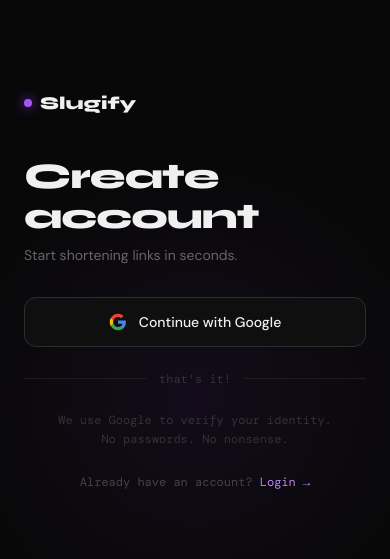
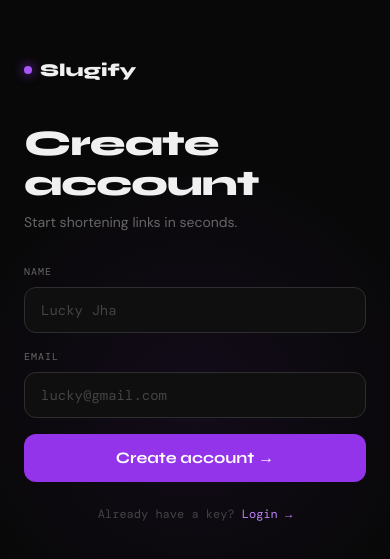
Before and after one commit to jhalucky/Slugify, a Next.js app in the folder slugify-frontend/: page /register in a window 390 px wide. Shown: the part 133-692 px from the top of the page. Built offline with nearby package versions, Linux system fonts and the light colour scheme; no server answers; a web font is replaced by a local one.

Commit message:
fix: responsive

```diff
--- a/slugify-frontend/app/layout.tsx
+++ b/slugify-frontend/app/layout.tsx
@@ -1,7 +1,6 @@
 import type { Metadata } from 'next'
 import './globals.css'
 import { Toaster } from 'react-hot-toast'
-import NextAuthProvider from '../app/components/NextAuthProvider'
 
 export const metadata: Metadata = {
   title: 'Slugify — Links that mean something',
@@ -12,9 +11,7 @@
   return (
     <html lang="en">
       <body>
-        <NextAuthProvider>
-          {children}
-        </NextAuthProvider>
+        {children}
         <Toaster
           position="bottom-right"
           toastOptions={{
--- a/slugify-frontend/app/login/page.tsx
+++ b/slugify-frontend/app/login/page.tsx
@@ -1,69 +1,74 @@
 'use client'
-import { signIn, useSession } from 'next-auth/react'
-import { useEffect, useRef } from 'react'
+import { useState } from 'react'
+import Link from 'next/link'
 import { useRouter } from 'next/navigation'
-import Link from 'next/link'
 import toast from 'react-hot-toast'
+import { getMe } from '@/lib/api'
 
 export default function LoginPage() {
-  const { data: session, status } = useSession()
   const router = useRouter()
-  const redirected = useRef(false)
+  const [apiKey, setApiKey] = useState('')
+  const [loading, setLoading] = useState(false)
 
-useEffect(() => {
-  if (status === 'authenticated' && session && !redirected.current) {
-    redirected.current = true
-    const apiKey = (session as any).apiKey
-    if (apiKey) {
-      localStorage.setItem('slugify_api_key', apiKey)
-      localStorage.setItem('slugify_user', JSON.stringify({
-        email: session.user?.email,
-        name: session.user?.name,
-      }))
-      // wait for localStorage to settle then redirect
-      setTimeout(() => {
-        window.location.href = '/dashboard'
-      }, 2)
-    } else {
-      // no apiKey in session — something went wrong with backend
-      toast.error('Auth failed — no API key returned')
+  const handleLogin = async () => {
+    if (!apiKey.trim()) { toast.error('Enter your API key'); return }
+    setLoading(true)
+    try {
+      localStorage.setItem('slugify_api_key', apiKey.trim())
+      const data = await getMe()
+      if (data.error) {
+        localStorage.removeItem('slugify_api_key')
+        toast.error('Invalid API key')
+        return
+      }
+      localStorage.setItem('slugify_user', JSON.stringify(data))
+      toast.success(`Welcome back, ${data.name || data.email}!`)
+      router.push('/dashboard')
+    } catch {
+      toast.error('Something went wrong')
+    } finally {
+      setLoading(false)
     }
   }
-}, [session, status])
 
   return (
     <main className="min-h-screen bg-[#080808] flex items-center justify-center p-6 relative overflow-hidden">
       <div className="absolute top-1/3 left-1/2 -translate-x-1/2 w-[500px] h-[500px] bg-[radial-gradient(circle,rgba(147,51,234,0.08)_0%,transparent_70%)] pointer-events-none" />
-
       <div className="w-full max-w-md relative z-10">
-        <Link href="/" className="flex items-center gap-2 font-display font-black text-lg mb-10">
+        <Link href="/" className="flex items-center gap-2 font-display font-black text-lg mb-10 text-[#f0f0f0]">
           <span className="w-2 h-2 rounded-full bg-purple-500 shadow-[0_0_12px_#9333ea]" />
           Slugify
         </Link>
 
         <div className="mb-8">
           <h1 className="font-display font-black text-4xl tracking-tight mb-2">Welcome back</h1>
-          <p className="text-[#666] text-sm">Sign in to manage your links.</p>
+          <p className="text-[#666] text-sm">Paste your API key to continue.</p>
         </div>
 
-        <button
-          onClick={() => signIn('google')}
-          className="w-full flex items-center justify-center gap-3 bg-[#0f0f0f] hover:bg-[#1a1a1a] border border-[#2e2e2e] hover:border-purple-500/40 text-[#f0f0f0] py-3.5 rounded-xl font-sans font-medium text-sm transition-all"
-        >
-          <svg width="18" height="18" viewBox="0 0 24 24">
-            <path fill="#4285F4" d="M22.56 12.25c0-.78-.07-1.53-.2-2.25H12v4.26h5.92c-.26 1.37-1.04 2.53-2.21 3.31v2.77h3.57c2.08-1.92 3.28-4.74 3.28-8.09z"/>
-            <path fill="#34A853" d="M12 23c2.97 0 5.46-.98 7.28-2.66l-3.57-2.77c-.98.66-2.23 1.06-3.71 1.06-2.86 0-5.29-1.93-6.16-4.53H2.18v2.84C3.99 20.53 7.7 23 12 23z"/>
-            <path fill="#FBBC05" d="M5.84 14.09c-.22-.66-.35-1.36-.35-2.09s.13-1.43.35-2.09V7.07H2.18C1.43 8.55 1 10.22 1 12s.43 3.45 1.18 4.93l2.85-2.22.81-.62z"/>
-            <path fill="#EA4335" d="M12 5.38c1.62 0 3.06.56 4.21 1.64l3.15-3.15C17.45 2.09 14.97 1 12 1 7.7 1 3.99 3.47 2.18 7.07l3.66 2.84c.87-2.6 3.3-4.53 6.16-4.53z"/>
-          </svg>
-          Continue with Google
-        </button>
+        <div className="space-y-4">
+          <div>
+            <label className="text-[10px] font-mono text-[#666] uppercase tracking-widest block mb-2">API Key</label>
+            <input
+              type="text"
+              value={apiKey}
+              onChange={e => setApiKey(e.target.value)}
+              onKeyDown={e => e.key === 'Enter' && handleLogin()}
+              placeholder="clx9f0s3k0001..."
+              className="w-full bg-[#0f0f0f] border border-[#2e2e2e] focus:border-purple-500 focus:shadow-[0_0_0_3px_rgba(147,51,234,0.15)] rounded-xl px-4 py-3 text-sm text-[#f0f0f0] placeholder-[#444] outline-none transition-all font-mono"
+            />
+          </div>
+          <button
+            onClick={handleLogin}
+            disabled={loading}
+            className="w-full bg-purple-600 hover:bg-purple-700 disabled:opacity-50 text-white py-3 rounded-xl font-display font-bold transition-all hover:-translate-y-px"
+          >
+            {loading ? 'Verifying...' : 'Login →'}
+          </button>
+        </div>
 
         <p className="text-[#444] text-xs font-mono mt-6 text-center">
-          No account?{' '}
-          <Link href="/register" className="text-purple-400 hover:text-purple-300 transition-colors">
-            Register →
-          </Link>
+          No account yet?{' '}
+          <Link href="/register" className="text-purple-400 hover:text-purple-300 transition-colors">Register →</Link>
         </p>
       </div>
     </main>
--- a/slugify-frontend/app/register/page.tsx
+++ b/slugify-frontend/app/register/page.tsx
@@ -1,35 +1,76 @@
 'use client'
-import { signIn, useSession } from 'next-auth/react'
-import { useEffect, useRef } from 'react'
+import { useState } from 'react'
+import Link from 'next/link'
 import { useRouter } from 'next/navigation'
-import Link from 'next/link'
+import toast from 'react-hot-toast'
+import { register } from '@/lib/api'
 
 export default function RegisterPage() {
-  const { data: session, status } = useSession()
   const router = useRouter()
-  const redirected = useRef(false)
+  const [form, setForm] = useState({ name: '', email: '' })
+  const [loading, setLoading] = useState(false)
+  const [apiKey, setApiKey] = useState('')
 
-  useEffect(() => {
-    if (status === 'authenticated' && session && !redirected.current) {
-      redirected.current = true
-      const apiKey = (session as any).apiKey
-      if (apiKey) {
-        localStorage.setItem('slugify_api_key', apiKey)
-        localStorage.setItem('slugify_user', JSON.stringify({
-          email: session.user?.email,
-          name: session.user?.name,
-        }))
-      }
-      window.location.href = '/dashboard'
+  const handleSubmit = async () => {
+    if (!form.email || !form.name) {
+      toast.error('Fill in all fields')
+      return
     }
-  }, [session, status])
+    setLoading(true)
+    try {
+      const data = await register(form.email, form.name)
+      if (data.error) { toast.error(data.error); return }
+      localStorage.setItem('slugify_api_key', data.user.apiKey)
+      localStorage.setItem('slugify_user', JSON.stringify(data.user))
+      setApiKey(data.user.apiKey)
+      toast.success('Account created!')
+    } catch {
+      toast.error('Something went wrong')
+    } finally {
+      setLoading(false)
+    }
+  }
+
+  if (apiKey) {
+    return (
+      <main className="min-h-screen bg-[#080808] flex items-center justify-center p-6">
+        <div className="w-full max-w-md">
+          <div className="text-center mb-8">
+            <div className="w-12 h-12 rounded-full bg-green-500/10 border border-green-500/30 flex items-center justify-center text-xl mx-auto mb-4">✓</div>
+            <h1 className="font-display font-black text-2xl tracking-tight mb-2">You're in!</h1>
+            <p className="text-[#666] text-sm">Save your API key — you'll need it to use Slugify.</p>
+          </div>
+          <div className="bg-[#0f0f0f] border border-[#2e2e2e] rounded-xl p-5 mb-6">
+            <p className="text-[10px] font-mono text-purple-400 uppercase tracking-widest mb-2">Your API Key</p>
+            <div className="flex items-center gap-3">
+              <code className="flex-1 font-mono text-xs text-[#f0f0f0] bg-[#080808] border border-[#1c1c1c] rounded-lg p-3 break-all">{apiKey}</code>
+              <button
+                onClick={() => { navigator.clipboard.writeText(apiKey); toast.success('Copied!') }}
+                className="text-purple-400 hover:text-purple-300 text-xs font-mono border border-[#2e2e2e] hover:border-purple-500/40 px-3 py-2 rounded-lg transition-all"
+              >
+                copy
+              </button>
+            </div>
+          </div>
+          <div className="bg-yellow-500/5 border border-yellow-500/20 rounded-xl p-4 mb-6">
+            <p className="text-yellow-400/80 text-xs font-mono">⚠ This key won't be shown again. Store it safely.</p>
+          </div>
+          <button
+            onClick={() => router.push('/dashboard')}
+            className="w-full bg-purple-600 hover:bg-purple-700 text-white py-3 rounded-xl font-display font-bold transition-all hover:-translate-y-px"
+          >
+            Go to dashboard →
+          </button>
+        </div>
+      </main>
+    )
+  }
 
   return (
     <main className="min-h-screen bg-[#080808] flex items-center justify-center p-6 relative overflow-hidden">
       <div className="absolute top-1/3 left-1/2 -translate-x-1/2 w-[500px] h-[500px] bg-[radial-gradient(circle,rgba(147,51,234,0.08)_0%,transparent_70%)] pointer-events-none" />
-
       <div className="w-full max-w-md relative z-10">
-        <Link href="/" className="flex items-center gap-2 font-display font-black text-lg mb-10">
+        <Link href="/" className="flex items-center gap-2 font-display font-black text-lg mb-10 text-[#f0f0f0]">
           <span className="w-2 h-2 rounded-full bg-purple-500 shadow-[0_0_12px_#9333ea]" />
           Slugify
         </Link>
@@ -39,36 +80,40 @@
           <p className="text-[#666] text-sm">Start shortening links in seconds.</p>
         </div>
 
-        {/* Google Button */}
-        <button
-          onClick={() => signIn('google')}
-          className="w-full flex items-center justify-center gap-3 bg-[#0f0f0f] hover:bg-[#1a1a1a] border border-[#2e2e2e] hover:border-purple-500/40 text-[#f0f0f0] py-3.5 rounded-xl font-sans font-medium text-sm transition-all"
-        >
-          <svg width="18" height="18" viewBox="0 0 24 24">
-            <path fill="#4285F4" d="M22.56 12.25c0-.78-.07-1.53-.2-2.25H12v4.26h5.92c-.26 1.37-1.04 2.53-2.21 3.31v2.77h3.57c2.08-1.92 3.28-4.74 3.28-8.09z"/>
-            <path fill="#34A853" d="M12 23c2.97 0 5.46-.98 7.28-2.66l-3.57-2.77c-.98.66-2.23 1.06-3.71 1.06-2.86 0-5.29-1.93-6.16-4.53H2.18v2.84C3.99 20.53 7.7 23 12 23z"/>
-            <path fill="#FBBC05" d="M5.84 14.09c-.22-.66-.35-1.36-.35-2.09s.13-1.43.35-2.09V7.07H2.18C1.43 8.55 1 10.22 1 12s.43 3.45 1.18 4.93l2.85-2.22.81-.62z"/>
-            <path fill="#EA4335" d="M12 5.38c1.62 0 3.06.56 4.21 1.64l3.15-3.15C17.45 2.09 14.97 1 12 1 7.7 1 3.99 3.47 2.18 7.07l3.66 2.84c.87-2.6 3.3-4.53 6.16-4.53z"/>
-          </svg>
-          Continue with Google
-        </button>
-
-        <div className="flex items-center gap-3 my-6">
-          <div className="flex-1 h-px bg-[#1c1c1c]" />
-          <span className="text-[#333] font-mono text-xs">that's it!</span>
-          <div className="flex-1 h-px bg-[#1c1c1c]" />
+        <div className="space-y-4">
+          <div>
+            <label className="text-[10px] font-mono text-[#666] uppercase tracking-widest block mb-2">Name</label>
+            <input
+              type="text"
+              value={form.name}
+              onChange={e => setForm({ ...form, name: e.target.value })}
+              placeholder="Lucky Jha"
+              className="w-full bg-[#0f0f0f] border border-[#2e2e2e] focus:border-purple-500 focus:shadow-[0_0_0_3px_rgba(147,51,234,0.15)] rounded-xl px-4 py-3 text-sm text-[#f0f0f0] placeholder-[#444] outline-none transition-all font-mono"
+            />
+          </div>
+          <div>
+            <label className="text-[10px] font-mono text-[#666] uppercase tracking-widest block mb-2">Email</label>
+            <input
+              type="email"
+              value={form.email}
+              onChange={e => setForm({ ...form, email: e.target.value })}
+              placeholder="lucky@gmail.com"
+              onKeyDown={e => e.key === 'Enter' && handleSubmit()}
+              className="w-full bg-[#0f0f0f] border border-[#2e2e2e] focus:border-purple-500 focus:shadow-[0_0_0_3px_rgba(147,51,234,0.15)] rounded-xl px-4 py-3 text-sm text-[#f0f0f0] placeholder-[#444] outline-none transition-all font-mono"
+            />
+          </div>
+          <button
+            onClick={handleSubmit}
+            disabled={loading}
+            className="w-full bg-purple-600 hover:bg-purple-700 disabled:opacity-50 text-white py-3 rounded-xl font-display font-bold transition-all hover:-translate-y-px mt-2"
+          >
+            {loading ? 'Creating...' : 'Create account →'}
+          </button>
         </div>
 
-        <p className="text-[#333] text-xs font-mono text-center leading-relaxed">
-          We use Google to verify your identity.<br />
-          No passwords. No nonsense.
-        </p>
-
         <p className="text-[#444] text-xs font-mono mt-6 text-center">
-          Already have an account?{' '}
-          <Link href="/login" className="text-purple-400 hover:text-purple-300 transition-colors">
-            Login →
-          </Link>
+          Already have a key?{' '}
+          <Link href="/login" className="text-purple-400 hover:text-purple-300 transition-colors">Login →</Link>
         </p>
       </div>
     </main>
```
Also changed, not shown: slugify-frontend/app/dashboard/page.tsx (+0 -8 lines), slugify-frontend/next.config.js (+1 -10 lines), slugify-frontend/package.json (+10 -11 lines), 1 other file (tests, documents, lock files or other folders).
